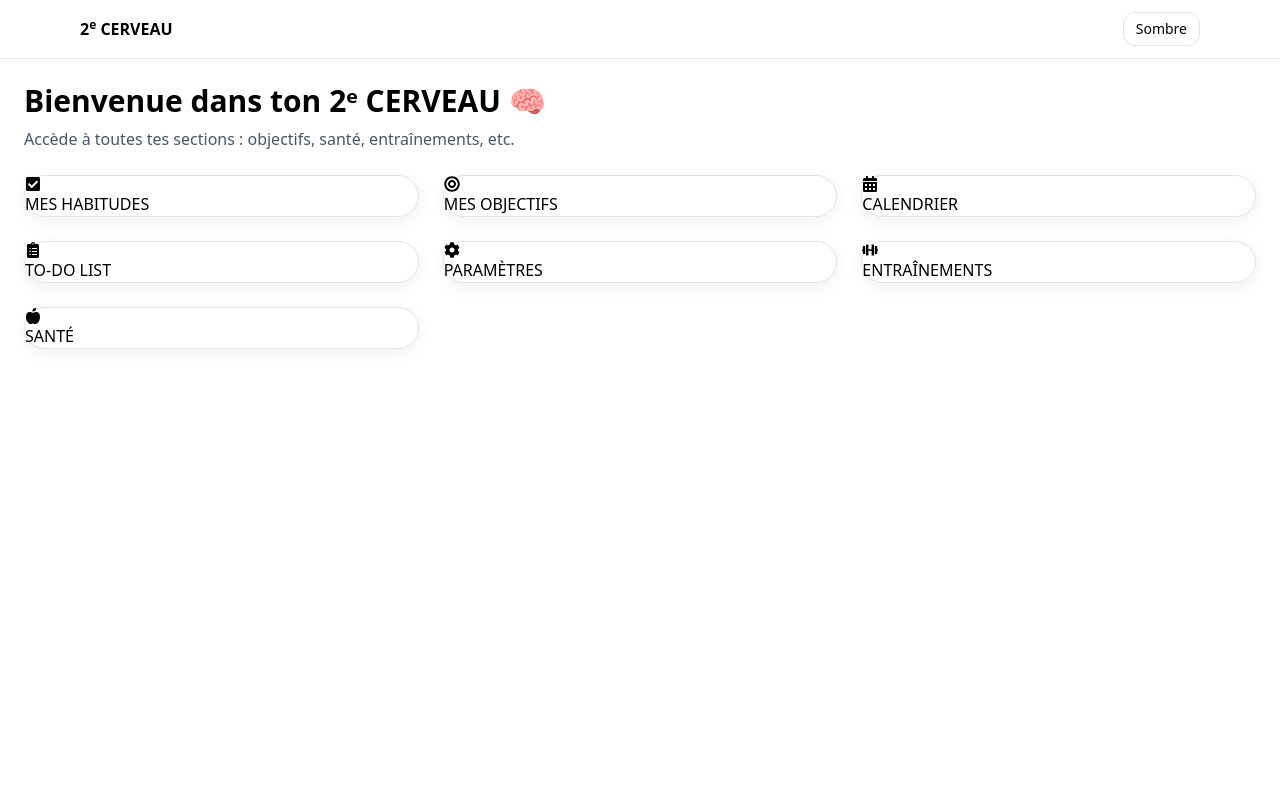
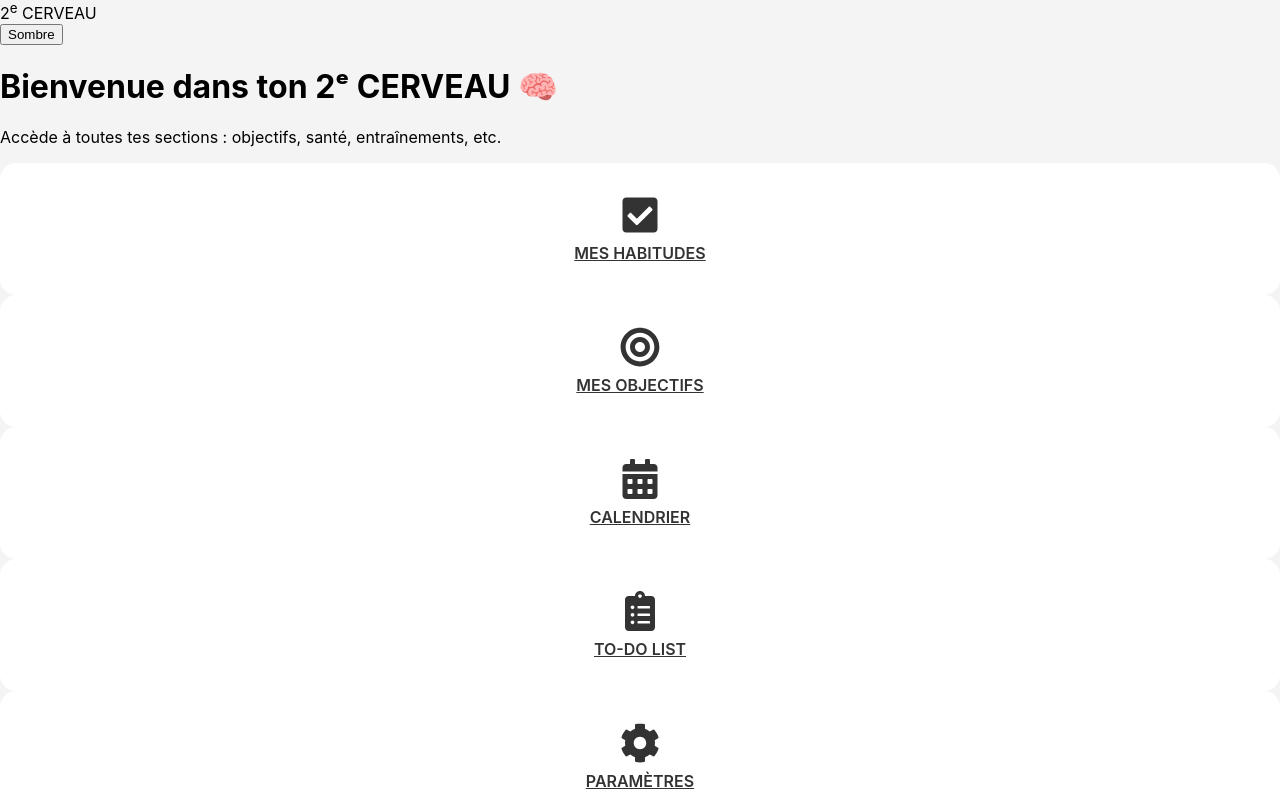
Before and after one commit to PaPyNoVa-84/Routine-Dashboard, a React (Vite) app: page / in a window 1280 px wide. Shown: the top 800 px of the page. Built offline with nearby package versions, Linux system fonts and the light colour scheme.

Commit message:
Update index.css

```diff
--- a/src/index.css
+++ b/src/index.css
@@ -1,26 +1,43 @@
-@tailwind base;
-@tailwind components;
-@tailwind utilities;
+/* Style global */
+body {
+  background-color: #f4f4f4;
+  font-family: 'Inter', sans-serif;
+  margin: 0;
+  padding: 0;
+}
 
-:root{ color-scheme: light; }
-html.dark { color-scheme: dark; }
-html.dark body { background: #0b0b0c; }
-.container { @apply max-w-6xl mx-auto px-4; }
-.card { @apply bg-white rounded-3xl border border-zinc-200 shadow-soft transition hover:shadow-lg active:scale-[.99] dark:bg-zinc-900 dark:border-zinc-800; }
-.icon-tile { @apply h-6 w-6 md:h-7 md:w-7; }
-.badge { @apply text-xs px-2 py-0.5 rounded-full bg-zinc-100 text-zinc-700 dark:bg-zinc-800 dark:text-zinc-300; }
+body.dark {
+  background-color: #111;
+  color: #f5f5f5;
+}
 
-/* Accent violet (A2) */
-:root { --accent:#7c3aed; }           /* violet-600 */
-.dark :root { --accent:#8b5cf6; }     /* violet-500 */
+/* Cartes de navigation */
+.card {
+  background-color: white;
+  border-radius: 1rem;
+  padding: 2rem;
+  text-align: center;
+  transition: all 0.2s ease-in-out;
+  font-weight: 600;
+  color: #333;
+  display: flex;
+  flex-direction: column;
+  align-items: center;
+}
 
-.btn-accent{ @apply px-3 py-2 rounded-xl text-white; background:var(--accent); }
-.btn-accent:disabled{ @apply opacity-60 cursor-not-allowed; }
-.badge-accent{ @apply text-xs px-2 py-0.5 rounded-full text-white; background:var(--accent); }
+.card:hover {
+  transform: translateY(-3px);
+  box-shadow: 0 8px 20px rgba(0, 0, 0, 0.15);
+}
 
-/* Onglets sticky (K1) */
-.sticky-tabs{ position:sticky; top:0.5rem; z-index:10; backdrop-filter:saturate(120%) blur(6px); }
-.sticky-tabs-inner{ @apply bg-white/80 dark:bg-zinc-950/80 border border-zinc-200 dark:border-zinc-800 rounded-2xl p-1; }
+/* Icônes dans les cartes */
+.card-icon {
+  font-size: 2.5rem;
+  margin-bottom: 0.5rem;
+}
 
-/* Progress ring (C2) */
-.ring{ transform:rotate(-90deg); transform-origin:50% 50%; }
+/* Mode sombre */
+body.dark .card {
+  background-color: #1f1f1f;
+  color: #f5f5f5;
+}
```
